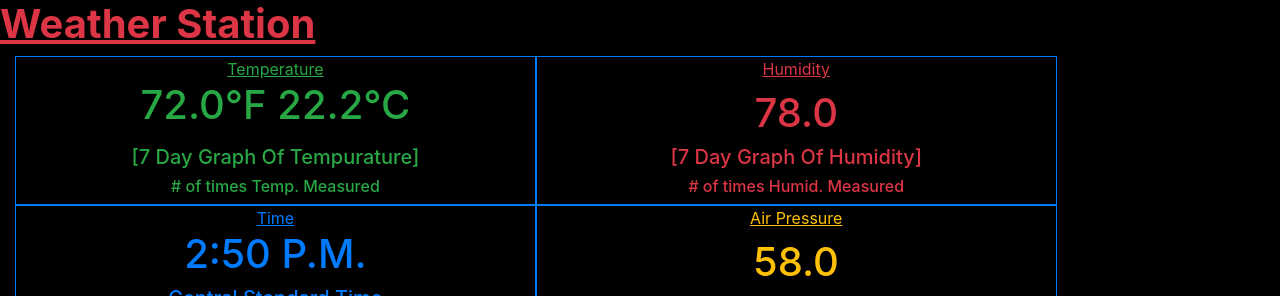
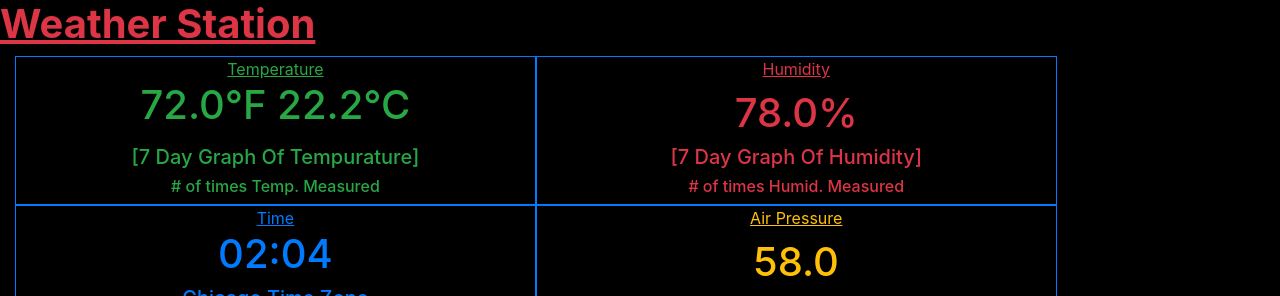
Before and after one commit to Eboy812/learn-ford, a Django app: page / in a window 1280 px wide. Shown: the top 296 px of the page. Run offline with Django 3.2, Linux system fonts and the light colour scheme; data comes from the database, SQL or seed files in the repository; some libraries are stand-ins or nearby versions.

Commit message:
got time

```diff
--- a/weather/templates/home.html
+++ b/weather/templates/home.html
@@ -26,13 +26,14 @@ body {
         </div>
         <div class="col-md-5 text-center border border-primary text-danger"><u>Humidity</u>
             <h1></h1>
-            <h1>{{ RH.rh|floatformat:1 }}</h1>
+            <h1>{{ RH.rh|floatformat:1 }}%</h1>
             <h5>[7 Day Graph Of Humidity]</h5>
             <h6># of times Humid. Measured</h6>
         </div>
         <div class="col-md-5 text-center border border-primary text-primary"><u>Time</u>
-            <h1>2:50 P.M.</h1>
-            <h5>Central Standard Time</h5>
+            <h1>{% now "h:m" %}</h1>
+            <h1>{{default_time_value|time:"P"}}</h1>
+            <h5>Chicago Time Zone</h5>
         </div>
         <div class="col-md-5 text-center border border-primary text-warning"><u>Air Pressure</u>
             <h1></h1>
--- a/weather/weather/settings.py
+++ b/weather/weather/settings.py
@@ -108,7 +108,7 @@ AUTH_PASSWORD_VALIDATORS = [
 
 LANGUAGE_CODE = 'en-us'
 
-TIME_ZONE = 'UTC'
+TIME_ZONE = 'America/Chicago'
 
 USE_I18N = True
 
```
